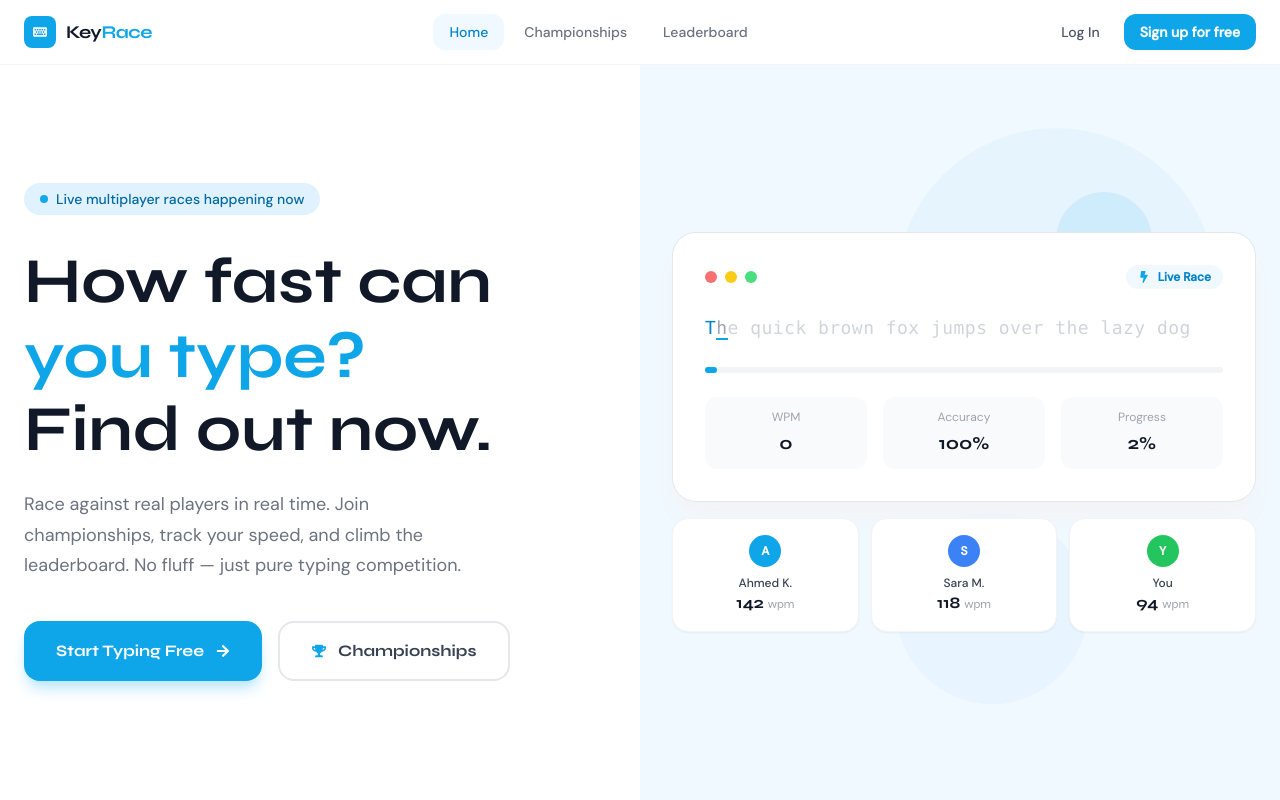
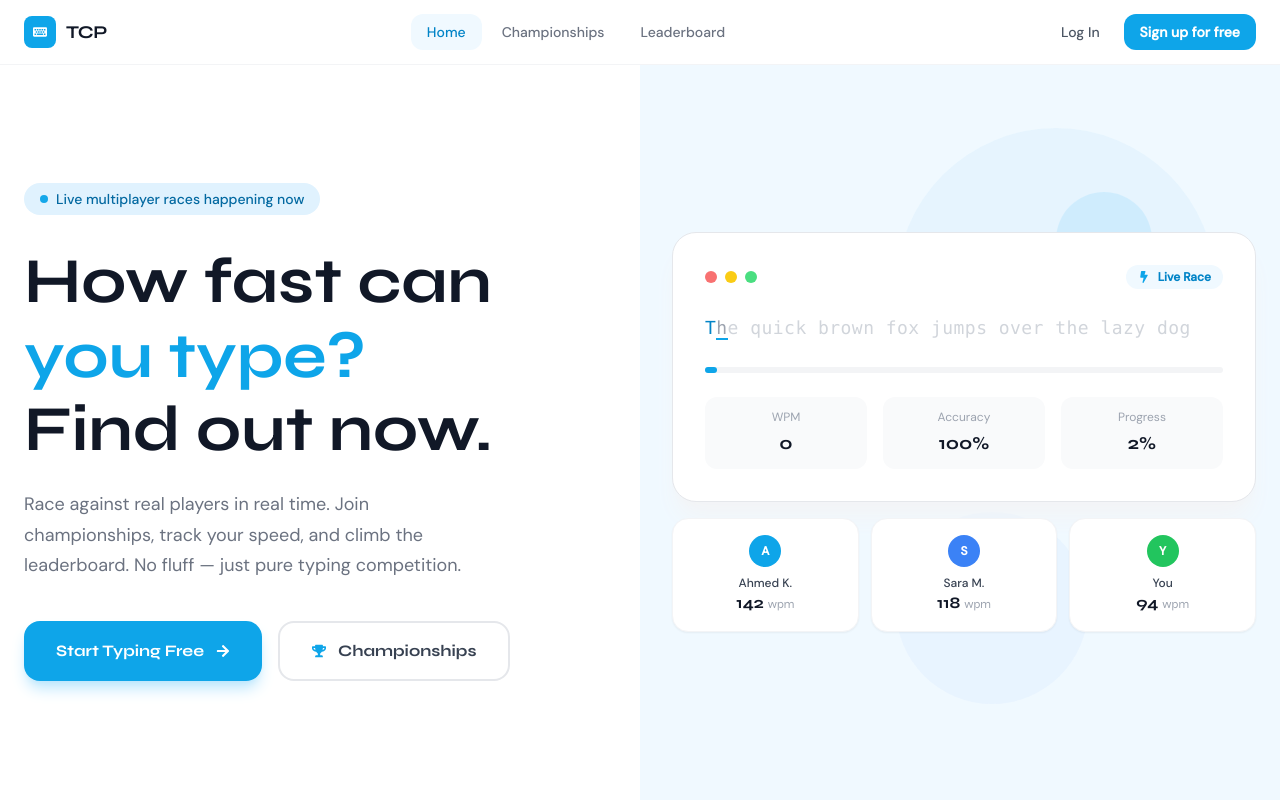
Before and after one commit to wassimyazza/TCP, a Next.js app in the folder tcp-frontend/: page / in a window 1280 px wide. Shown: the top 800 px of the page. Built offline with nearby package versions, Linux system fonts and the light colour scheme.

Commit message:
fix: align navbar branding with project identity

```diff
--- a/tcp-frontend/components/Navbar.tsx
+++ b/tcp-frontend/components/Navbar.tsx
@@ -138,7 +138,7 @@ export default function Navbar() {
             className="font-bold text-lg text-gray-900 tracking-tight"
             style={{ fontFamily: "Syne, sans-serif" }}
           >
-            Key<span className="text-sky-500">Race</span>
+            TCP
           </span>
         </Link>
 
```
